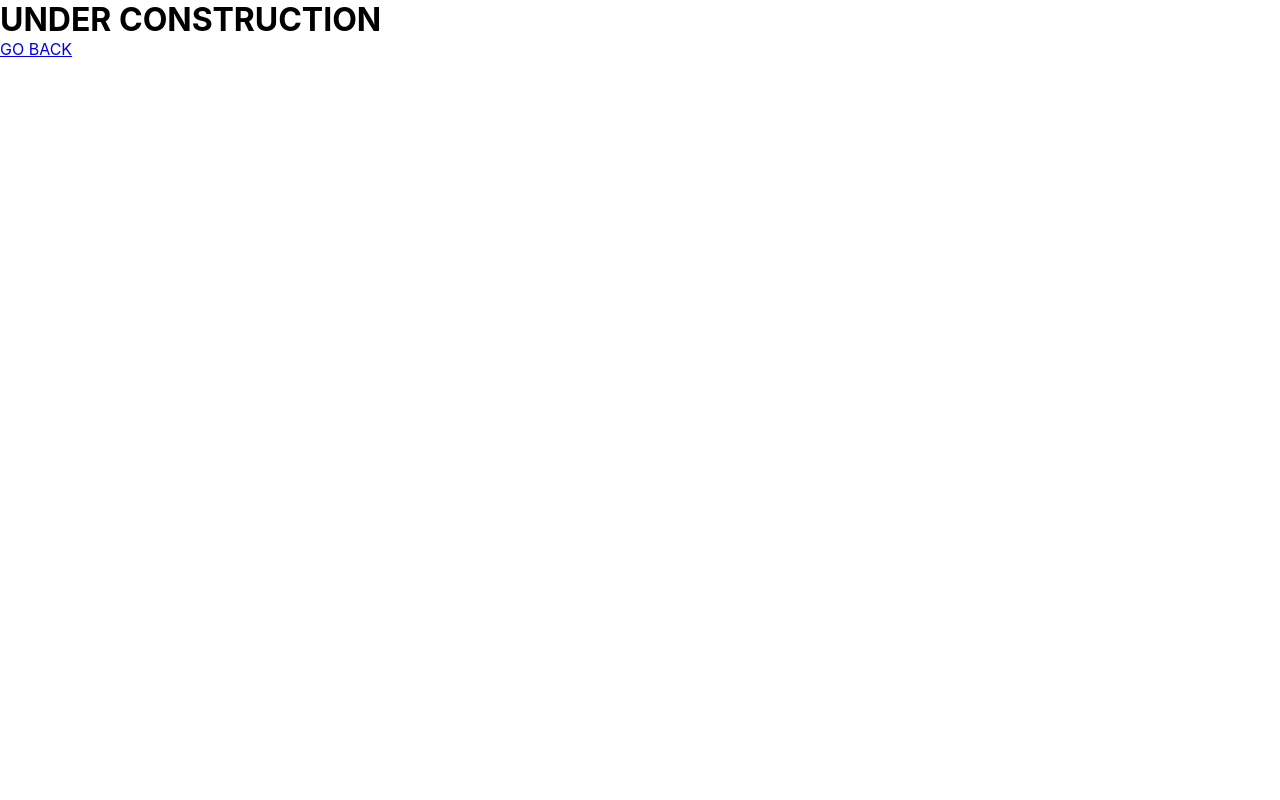
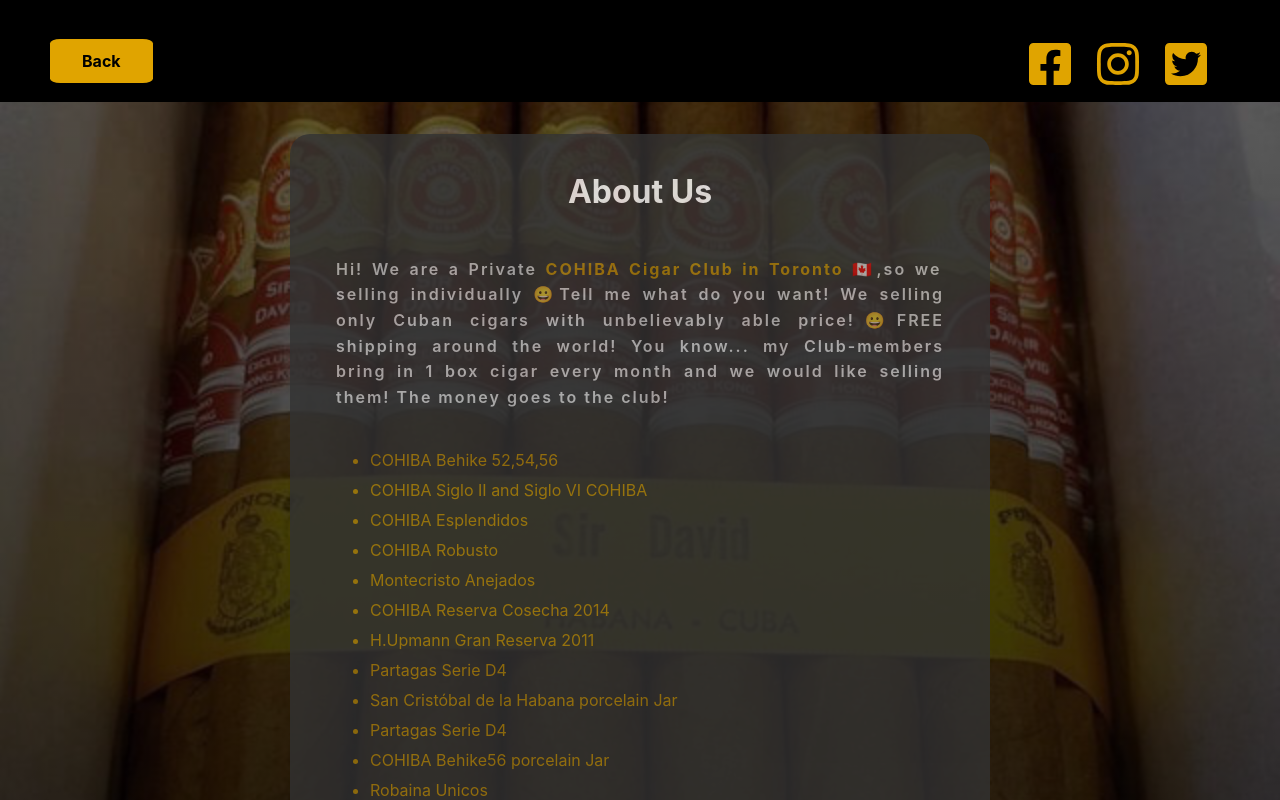
Before and after one commit to savaseso/COHIBA, a React (Create React App) app: page /About in a window 1280 px wide. Shown: the top 800 px of the page. Built offline with nearby package versions, Linux system fonts and the light colour scheme.

Commit message:
about page done

```diff
--- a/src/components/About.jsx
+++ b/src/components/About.jsx
@@ -1,11 +1,127 @@
 import React from 'react';
-import {Link} from 'react-router-dom';
+import Layout from './Layout'
+import Navbar from './GoBack'
+import styled from 'styled-components'
+import Picture from '../assets/img/Sir_David.jpg'
+
+
+const BackGround = styled.div`
+    background-image: linear-gradient(rgba(0, 0, 0, 0.6), rgba(0, 0, 0, 0.8)), url(${Picture});
+    background-position: center;
+    background-size: cover;
+    height:auto;
+    display:flex;
+    justify-content:center;
+    padding:2rem;
+`
+
+const Heading = styled.h1`
+    text-align: center;
+    color:#fff;
+    padding:1rem;
+    font-size:2rem;
+    @media (max-width: 625px) {
+        font-size:1.2rem;
+    }
+    @media (max-width: 450px) {
+        font-size:0.75rem;
+    }
+ `
+
+const ContentWrapper = styled.div`
+        width:700px;
+        height:800px;
+    /*     margin:auto;
+    */   background-color:#333;
+        opacity:0.8;
+        padding:1rem;
+        text-align:justify;
+        border-radius:20px;
+        display:flex;
+        flex-direction:column;
+        justify-content:center;
+        @media (max-width: 550px) {
+            font-size:80%;
+    }
+        @media (max-width: 450px) {
+            font-size:60%;
+            height:850px;
+    }
+        @media (max-width: 400px) {
+            font-size:60%;
+            height:950px;
+    }
+        @media (max-width: 350px) {
+            font-size:50%;
+            height:1000px;
+            width:340px;
+    }
+`
+const Introduction = styled.p`
+        letter-spacing:2px;
+        padding: 10px;
+        font-size:1rem;
+        font-weight:600;
+        color: #fff;
+        opacity:0.7;
+        line-height:1.6;
+/*         margin-top:rem;
+ */        padding:30px;
+        @media (max-width: 970px) {
+           letter-spacing:1px;
+    }
+`
+
+const UL = styled.ul`
+    margin-left:4rem;
+    @media (max-width: 450px) {
+        font-size:0.75rem;
+    }
+`
+const LI = styled.li`
+    margin-top:10px;
+    color:#E0A400;
+    opacity:0.7;
+`
+const BottomText = styled.p`
+    margin-top:2rem;
+    color:#E0A400;
+    text-align:center;
+`
+
+
 function About(props) {
-    return(
-        <div>
-        <h1>UNDER CONSTRUCTION</h1>
-        <Link to="/">GO BACK</Link>
-        </div>
+    return (
+        <>
+            <Layout>
+                <Navbar />
+                <BackGround>
+                    <ContentWrapper>
+                        <Heading>About Us</Heading>
+                        <Introduction>Hi! We are a Private <strong><span style={{ color: '#E0A400' }}>COHIBA Cigar Club in Toronto 🇨🇦</span></strong>,so we selling individually <span role="img">😀</span>Tell me what do you want! We selling only Cuban cigars with unbelievably able price!😀FREE shipping around the world! You know... my Club-members bring in 1 box cigar every month and we would like selling them! The money goes to the club!</Introduction>
+                        <UL>
+                            <LI>COHIBA Behike 52,54,56</LI>
+                            <LI>COHIBA Siglo II and Siglo VI COHIBA</LI>
+                            <LI>COHIBA Esplendidos</LI>
+                            <LI>COHIBA Robusto</LI>
+                            <LI>Montecristo Anejados</LI>
+                            <LI>COHIBA Reserva Cosecha 2014</LI>
+                            <LI>H.Upmann Gran Reserva 2011</LI>
+                            <LI>Partagas Serie D4</LI>
+                            <LI>San Cristóbal de la Habana porcelain Jar</LI>
+                            <LI>Partagas Serie D4</LI>
+                            <LI>COHIBA Behike56 porcelain Jar</LI>
+                            <LI>Robaina Unicos</LI>
+                            <LI>Hoyo de Monterrey serie le Hoyo</LI>
+                            <LI>Trinidad’s all type!</LI>
+                        </UL>
+                        <BottomText><strong>All cigars 100% authentic with a money back guarantee!</strong></BottomText>
+
+                    </ContentWrapper>
+                </BackGround>
+
+            </Layout>
+        </>
     )
 }
 export default About
--- a/src/components/MainContent.jsx
+++ b/src/components/MainContent.jsx
@@ -85,8 +85,7 @@
                     playing
                     showinfo="true"
                     width={document.documentElement.clientWidth<540 ? '320px' : '500px'}
-/*                     config={{ youtube: { playerVars: { disablekb: 1 } } }}
- */                 />
+               />
             </ShowCaseContent>
         </ShowCase>
     )
--- a/src/components/Products.jsx
+++ b/src/components/Products.jsx
@@ -22,7 +22,10 @@
     padding:2rem;
     font-size:2rem;
     @media (max-width: 625px) {
-        font-size:1.4rem;
+        font-size:1.2rem;
+    }
+    @media (max-width: 450px) {
+        font-size:0.75rem;
     }
  `
 
```
